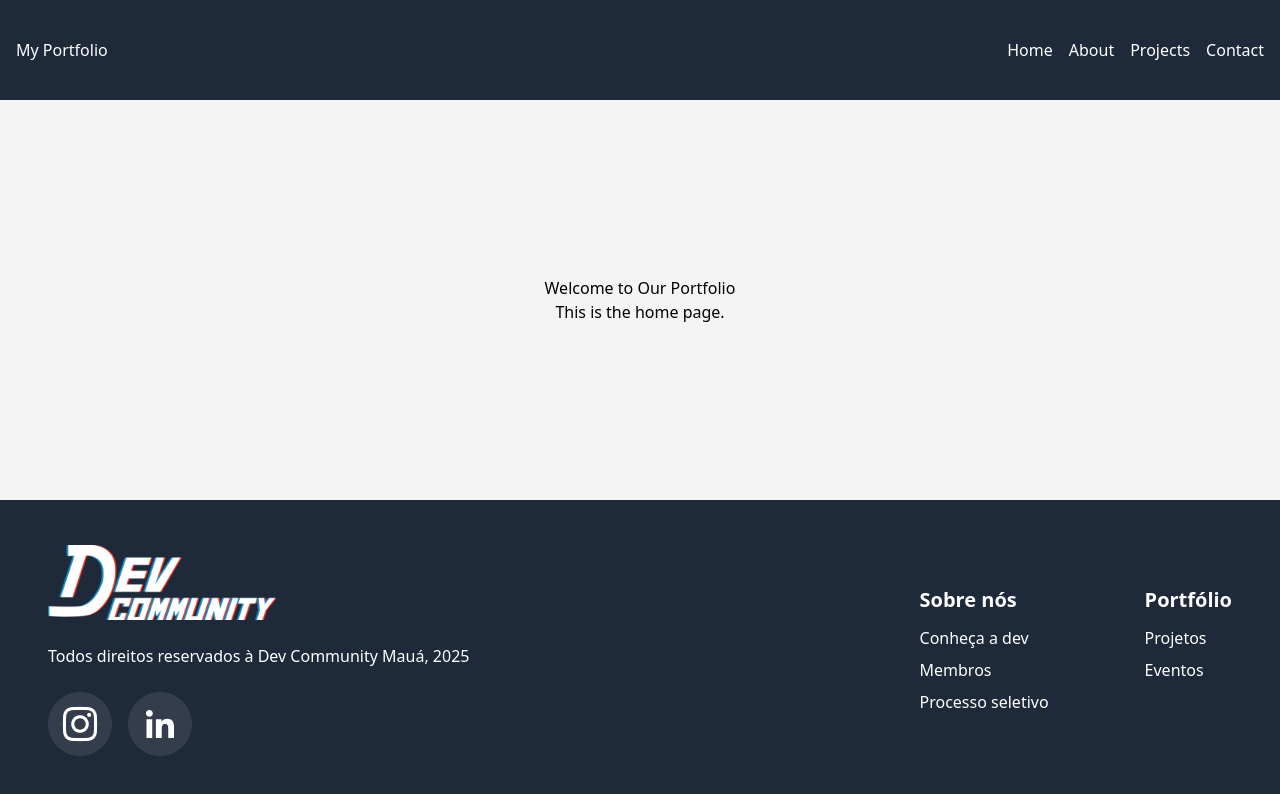
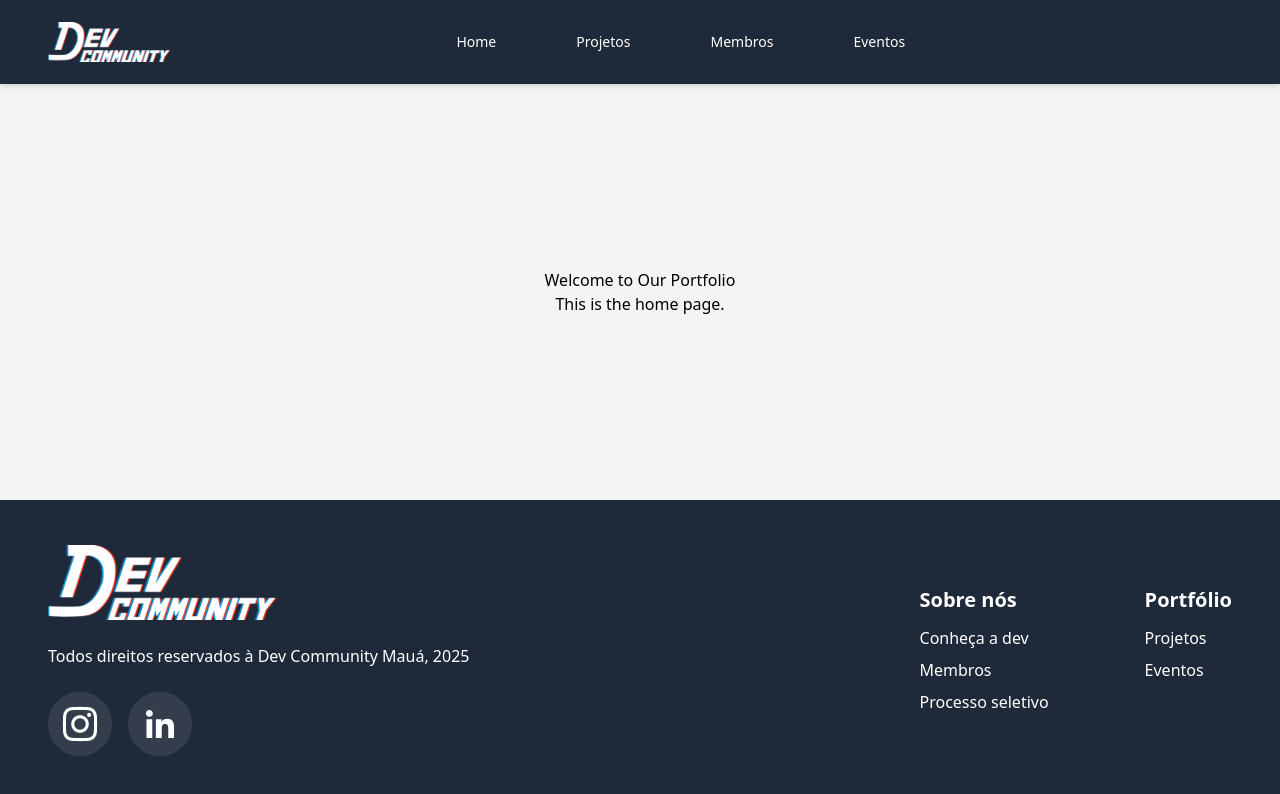
Before and after one commit to Maua-Dev/portfolio_front, a React (Vite) app: page / in a window 1280 px wide. Shown: the top 794 px of the page. Built offline with nearby package versions, Linux system fonts and the light colour scheme.

Commit message:
feat: create navbar

```diff
--- a/src/components/navbar.tsx
+++ b/src/components/navbar.tsx
@@ -1,15 +1,41 @@
+import { useNavigate } from "react-router-dom";
+import logo from '../assets/logo.png';
+
 export default function Navbar() {
-  return (
-    <div className="h-[100px] w-full flex items-center justify-between px-4 bg-gray-800 text-white">
-      <h1>My Portfolio</h1>
-      <nav>
-        <ul className="flex space-x-4">
-          <li>Home</li>
-          <li>About</li>
-          <li>Projects</li>
-          <li>Contact</li>
-        </ul>
+  const navigate = useNavigate();
+
+  function goToPage(page: string) {
+    navigate(page);
+  }
+
+ return (
+  <header className="bg-gray-800 text-white w-full shadow-md">
+    <div className="h-[84px] w-full flex items-center px-12 bg-gray-800 text-white">
+      {/* Logo na borda esquerda */}
+      <div className="cursor-pointer" onClick={() => goToPage("/")}>
+        <img src={logo} alt="Dev Community Logo" className="h-10 w-auto" />
+      </div>
+
+      {/* Menu centralizado */}
+      <nav className="flex flex-1 justify-center gap-20 text-sm font-medium">
+        <button onClick={() => goToPage("/")} className="hover:text-red-400 transition-colors">
+          Home
+        </button>
+        <button onClick={() => goToPage("/projects")} className="hover:text-red-400 transition-colors">
+          Projetos
+        </button>
+        <button onClick={() => goToPage("/members")} className="hover:text-red-400 transition-colors">
+          Membros
+        </button>
+        <button onClick={() => goToPage("/events")} className="hover:text-red-400 transition-colors">
+          Eventos
+        </button>
       </nav>
+
+      {/* Espaço vazio para balancear a logo */}
+      <div className="w-[40px]" />
     </div>
-  );
+  </header>
+);
+
 }
```
